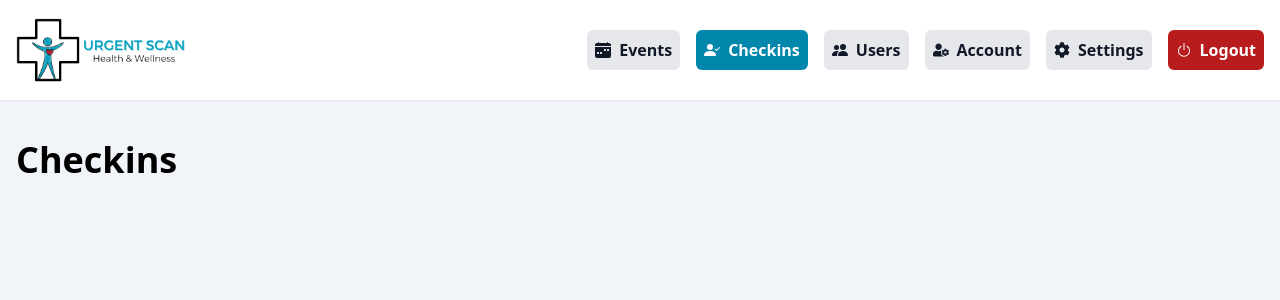
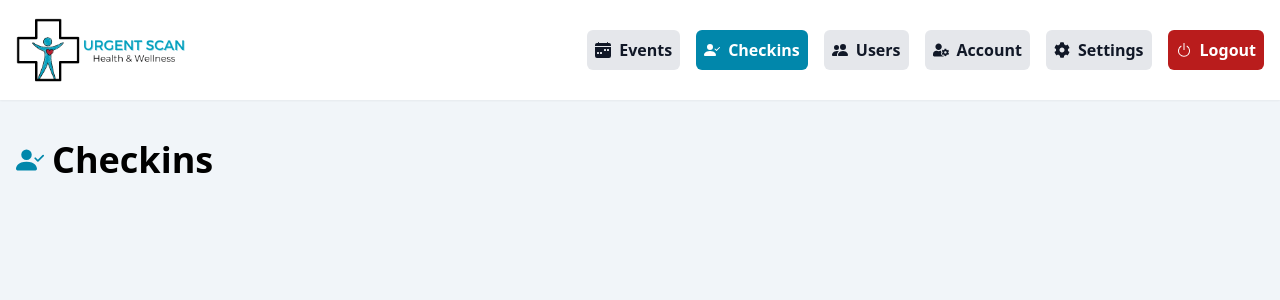
Before and after one commit to cesarsgdev/urgent-scan-checkin, a React (Create React App) app in the folder client/: page /admin/checkins in a window 1280 px wide. Shown: the top 300 px of the page. Built offline with nearby package versions, Linux system fonts and the light colour scheme; sample sign-in values are in the browser's storage.

Commit message:
Added icons to the header title of each page.

```diff
--- a/client/src/components/layout/body/SectionHeader.js
+++ b/client/src/components/layout/body/SectionHeader.js
@@ -1,8 +1,9 @@
 const SectionHeader = ({ children, title, icon = false }) => {
   return (
     <div className="header flex justify-between items-center">
-      <h1 className=" text-4xl font-bold">
-        {icon} {title}
+      <h1 className="flex justify-center items-center gap-2 text-4xl font-bold">
+        {icon}
+        {title}
       </h1>
       {children}
     </div>
--- a/client/src/components/layout/nav/Nav.js
+++ b/client/src/components/layout/nav/Nav.js
@@ -1,7 +1,6 @@
 import { NavLink } from "react-router-dom";
-import { useEffect, useRef } from "react";
+import { useRef } from "react";
 import {
-  BsCalendarEvent,
   BsFillPersonCheckFill,
   BsPeopleFill,
   BsCalendarWeekFill,
--- a/client/src/pages/Checkins.js
+++ b/client/src/pages/Checkins.js
@@ -1,11 +1,15 @@
 import Section from "../components/layout/body/Section";
 import SectionHeader from "../components/layout/body/SectionHeader";
+import { BsFillPersonCheckFill } from "react-icons/bs";
 
 const Checkins = () => {
   return (
     <>
       <Section>
-        <SectionHeader title="Checkins"></SectionHeader>
+        <SectionHeader
+          title="Checkins"
+          icon={<BsFillPersonCheckFill size={28} className="text-aqua-100" />}
+        ></SectionHeader>
       </Section>
     </>
   );
--- a/client/src/pages/Events.js
+++ b/client/src/pages/Events.js
@@ -9,6 +9,8 @@ import Section from "../components/layout/body/Section";
 import SectionHeader from "../components/layout/body/SectionHeader";
 import { CSSTransition } from "react-transition-group";
 import { useState } from "react";
+import { BsCalendarWeekFill } from "react-icons/bs";
+import { FaCog, FaUserCog } from "react-icons/fa";
 
 const Events = () => {
   const context = useEvents();
@@ -72,7 +74,10 @@ const Events = () => {
         </Overlay>
       </CSSTransition>
       <Section>
-        <SectionHeader title="Events">
+        <SectionHeader
+          title="Events"
+          icon={<BsCalendarWeekFill size={28} className="text-aqua-100" />}
+        >
           <Button
             label="Create Event"
             className=" bg-aqua-400 text-white select-none"
--- a/client/src/pages/Users.js
+++ b/client/src/pages/Users.js
@@ -2,19 +2,17 @@ import { useState, useEffect } from "react";
 import { useAPI } from "../hooks/useAPI";
 import Section from "../components/layout/body/Section";
 import SectionHeader from "../components/layout/body/SectionHeader";
-import useListUsers from "../components/contexts/ListUsersContext";
 import UsersList from "../lists/users/Users";
+import { BsPeopleFill } from "react-icons/bs";
 
 const Users = () => {
-  // const API = useAPI();
-  // const { getUserList } = useListUsers();
-  // useEffect(() => {
-  //   getUserList();
-  // }, []);
   return (
     <>
       <Section>
-        <SectionHeader title="Users"></SectionHeader>
+        <SectionHeader
+          title="Users"
+          icon={<BsPeopleFill size={28} className="text-aqua-100" />}
+        ></SectionHeader>
         <UsersList />
       </Section>
     </>
```
